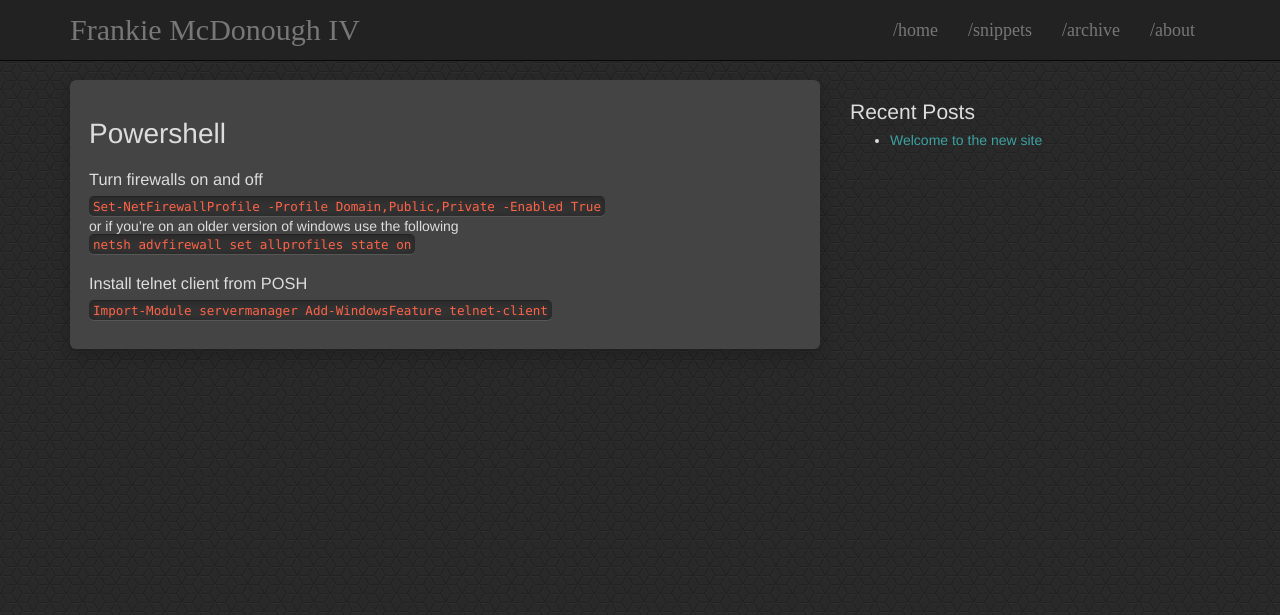
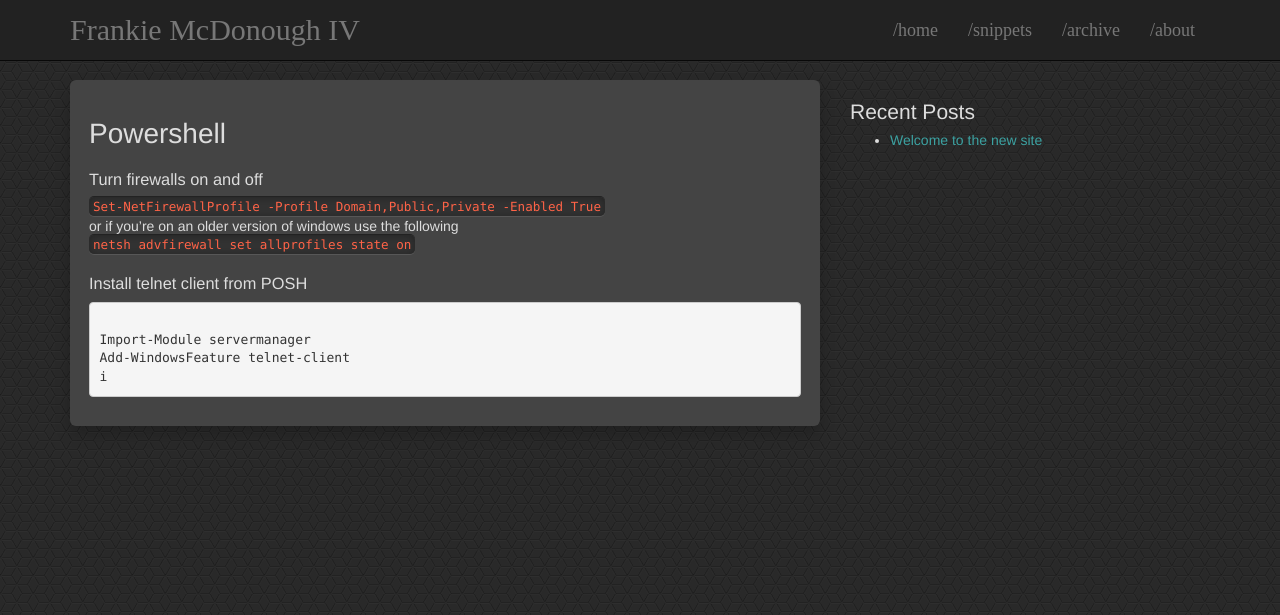
Before and after one commit to frankiem-4/frankiem-4.github.io, a Jekyll site: the page built from snippets.md, in a window 1280 px wide, cut to the strip 0-615 px from the top of the page. Built offline with Jekyll 4.4.1, drawn with Linux system fonts in a browser that asks for light colours.

Commit message:
added ore formmated code block tag

```diff
--- a/snippets.md
+++ b/snippets.md
@@ -17,7 +17,7 @@ netsh advfirewall set allprofiles state on
 
 
 ### Install telnet client from POSH
-<code>
+<pre><code>
 Import-Module servermanager
 Add-WindowsFeature telnet-client
-</code>
+</code>i</pre>
```
